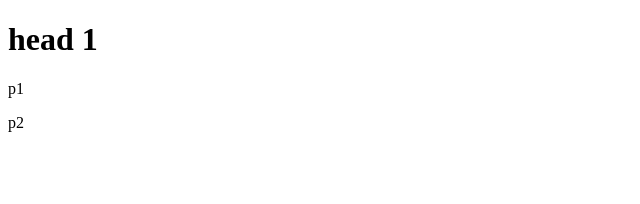
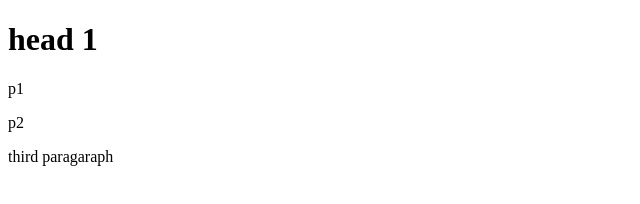
Before and after one commit to KshafKhan/git-test, a website: page index.html in a window 1280 px wide. Shown: the whole page, without its empty margins (0-640 px from the left). Drawn offline with Linux system fonts and the light colour scheme.

Commit message:
seventh commit

```diff
--- a/index.html
+++ b/index.html
@@ -10,5 +10,6 @@
     <h1>head 1</h1>
     <p>p1</p>
     <p>p2</p>
+    <p>third paragaraph</p>
 </body>
 </html>
```
Also changed, not shown: package.json (added, +24 -0 lines), 2 other files.
